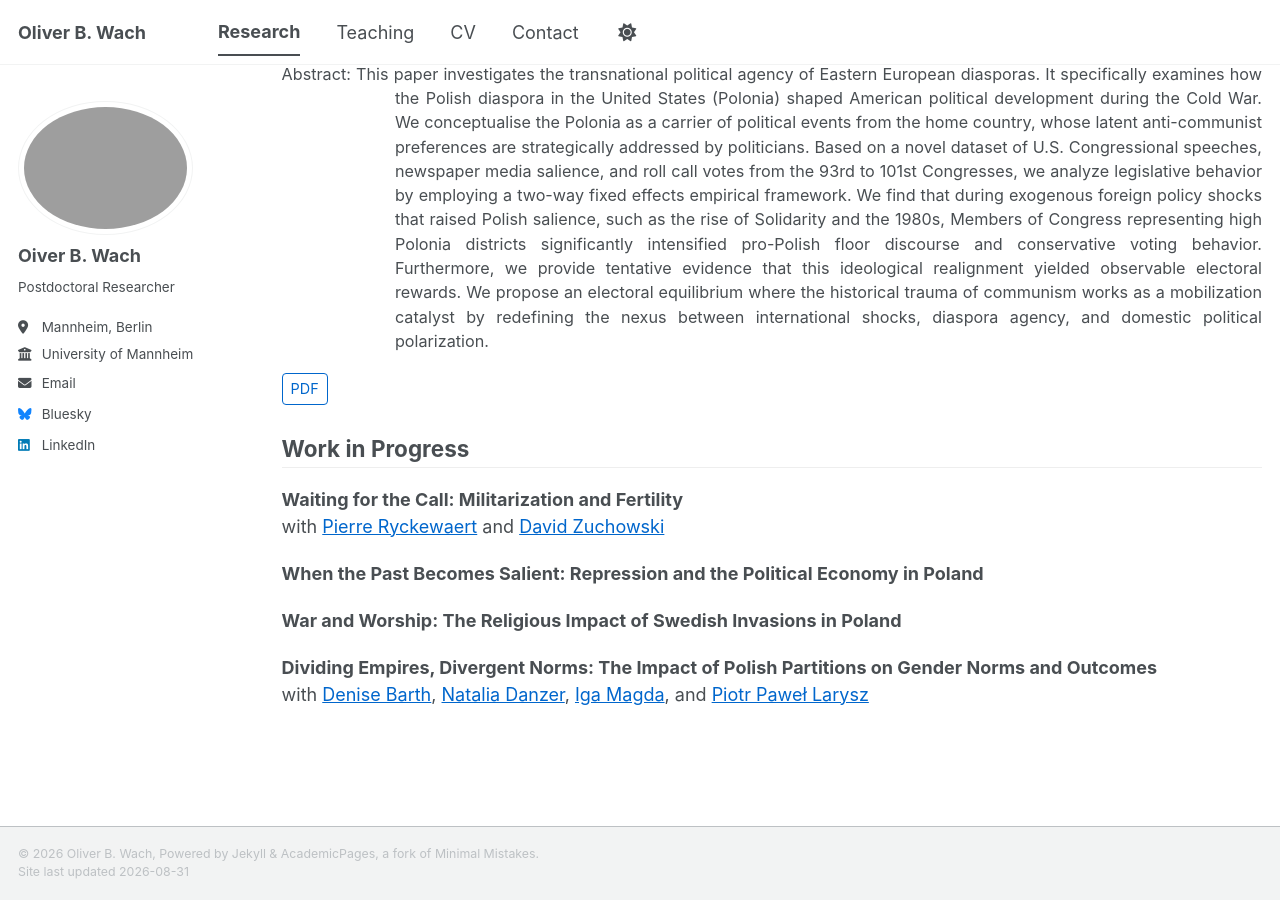
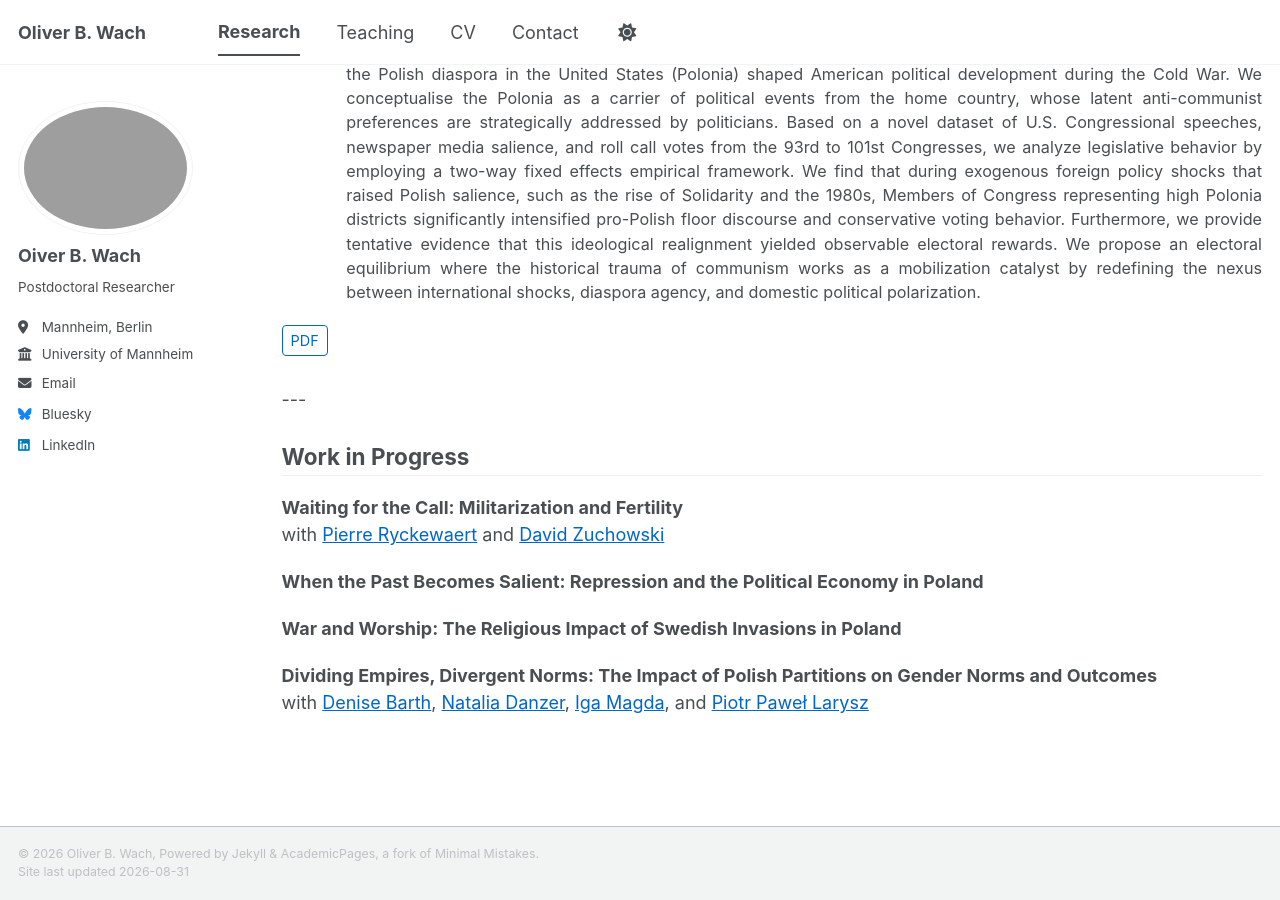
Before and after one commit to oliverwach/oliverwach.github.io, a Jekyll site: the page built from _pages/publications.html, in a window 1280 px wide and 900 px high, scrolled down 647 px. Built offline with Jekyll 4.4.1, drawn with Linux system fonts in a browser that asks for light colours; a style sheet for code colours, icons or effects is not loaded.

Commit message:
Update publications.html

```diff
--- a/_pages/publications.html
+++ b/_pages/publications.html
@@ -14,15 +14,14 @@ author_profile: true
 <h2 style="border-bottom: 1px solid #eee; padding-bottom: 5px; margin-top: 30px;">Working Papers</h2>
 
 <ul style="list-style: none; padding-left: 0;">
-
   <li style="margin-bottom: 30px;">
     <strong>Building Socialism on Abandoned Land: The Social Impact of Collectivization in Poland</strong>
     <div style="margin: 10px 0;">
-      <p style="text-align: justify; font-size: 0.9em; margin: 5px 0 0 0; padding-left: 7em; text-indent: -7em;">
+      <p style="text-align: justify; font-size: 0.9em; margin: 5px 0 0 0; padding-left: 4em; text-indent: -4em;">
         Abstract: This paper examines how socialist institutions persistently shaped culture and identity, thereby leaving a lasting impact on civil society and political preferences. To identify the influence of socialist institutions, the uneven roll-out of agricultural collectivization in Poland is utilized – the only Central and Eastern European country that was only partially collectivized. Two historical policy shocks that strengthened state control over land to varying degrees are utilized in instrumental-variable and regression-discontinuity designs: land expropriated during the 1944 land reform, and land abandoned after the deportation of ethnic and religious minorities in the 1940s. Both policies are strong predictors of collectivization, while showing no correlation with relevant pre-collectivization characteristics. For the analysis, a novel dataset was constructed combining data sources from over 100 years of Polish history. This paper demonstrates that historical collectivization is associated with stronger formal civil society and greater state dependency. It is proposed that the historical presence of social institutions and residential densification that accompanied collectivization are important drivers of these relationships and their persistence. This paper provides evidence that collective institutions generated organizational capacities and a state-oriented, hierarchical culture.
       </p>
     </div>
-    <a href="/publications/Paper_Wach_Building_Socialism.pdf" style="display: inline-block; border: 1px solid #0066cc; background-color: white; color: #0066cc; padding: 4px 8px; font-size: 0.8em; text-decoration: none; border-radius: 4px; margin-top: 10px; font-weight: normal;">PDF</a>
+    <a href="/publications/building_socialism.pdf" style="display: inline-block; border: 1px solid #0066cc; background-color: white; color: #0066cc; padding: 4px 8px; font-size: 0.8em; text-decoration: none; border-radius: 4px; margin-top: 10px; font-weight: normal;">PDF</a>
   </li>
 
   <li style="margin-bottom: 30px;">
@@ -30,36 +29,32 @@ author_profile: true
     <br>
     with <a href="https://sites.google.com/view/tgrigoriadis/profile" style="color: #0066cc;">Theocharis Grigoriadis</a> and <a href="https://sites.google.com/site/maxfriedrichsteinhardt/" style="color: #0066cc;">Max Steinhardt</a>
     <div style="margin: 10px 0;">
-      <p style="text-align: justify; font-size: 0.9em; margin: 5px 0 0 0; padding-left: 7em; text-indent: -7em;">
+      <p style="text-align: justify; font-size: 0.9em; margin: 5px 0 0 0; padding-left: 4em; text-indent: -4em;">
         Abstract: This paper investigates the transnational political agency of Eastern European diasporas. It specifically examines how the Polish diaspora in the United States (Polonia) shaped American political development during the Cold War. We conceptualise the Polonia as a carrier of political events from the home country, whose latent anti-communist preferences are strategically addressed by politicians. Based on a novel dataset of U.S. Congressional speeches, newspaper media salience, and roll call votes from the 93rd to 101st Congresses, we analyze legislative behavior by employing a two-way fixed effects empirical framework. We find that during exogenous foreign policy shocks that raised Polish salience, such as the rise of Solidarity and the 1980s, Members of Congress representing high Polonia districts significantly intensified pro-Polish floor discourse and conservative voting behavior. Furthermore, we provide tentative evidence that this ideological realignment yielded observable electoral rewards. We propose an electoral equilibrium where the historical trauma of communism works as a mobilization catalyst by redefining the nexus between international shocks, diaspora agency, and domestic political polarization.
       </p>
     </div>
     <a href="/publications/Paper_Wach_Shadow_Communism.pdf" style="display: inline-block; border: 1px solid #0066cc; background-color: white; color: #0066cc; padding: 4px 8px; font-size: 0.8em; text-decoration: none; border-radius: 4px; margin-top: 10px; font-weight: normal;">PDF</a>
   </li>
-
 </ul>
 
+---
 <h2 style="border-bottom: 1px solid #eee; padding-bottom: 5px; margin-top: 30px;">Work in Progress</h2>
 
 <ul style="list-style: none; padding-left: 0;">
-
   <li style="margin-bottom: 20px;">
     <strong>Waiting for the Call: Militarization and Fertility</strong>
     <br>
     with <a href="https://www.linkedin.com/in/pierre-ryckewaert-990a99172/" style="color: #0066cc;">Pierre Ryckewaert</a> and <a href="https://sites.google.com/view/zuchowskidavid/home" style="color: #0066cc;">David Zuchowski</a>
   </li>
-
   <li style="margin-bottom: 20px;">
     <strong>When the Past Becomes Salient: Repression and the Political Economy in Poland</strong>
   </li>
   <li style="margin-bottom: 20px;">
     <strong>War and Worship: The Religious Impact of Swedish Invasions in Poland</strong>
   </li>
-
   <li style="margin-bottom: 20px;">
     <strong>Dividing Empires, Divergent Norms: The Impact of Polish Partitions on Gender Norms and Outcomes</strong>
     <br>
     with <a href="https://www.wiwiss.fu-berlin.de/fachbereich/vwl/danzer/Team/Mitarbeiter/Denise-Barth/index.html" style="color: #0066cc;">Denise Barth</a>, <a href="https://www.wiwiss.fu-berlin.de/fachbereich/vwl/danzer/Team/Professorin/Natalia-Danzer/index.html" style="color: #0066cc;">Natalia Danzer</a>, <a href="https://ibs.org.pl/en/team/iga-magda/" style="color: #0066cc;">Iga Magda</a>, and <a href="https://sites.google.com/view/piotrpawellarysz/home" style="color: #0066cc;">Piotr Paweł Larysz</a>
   </li>
-
 </ul>
```
